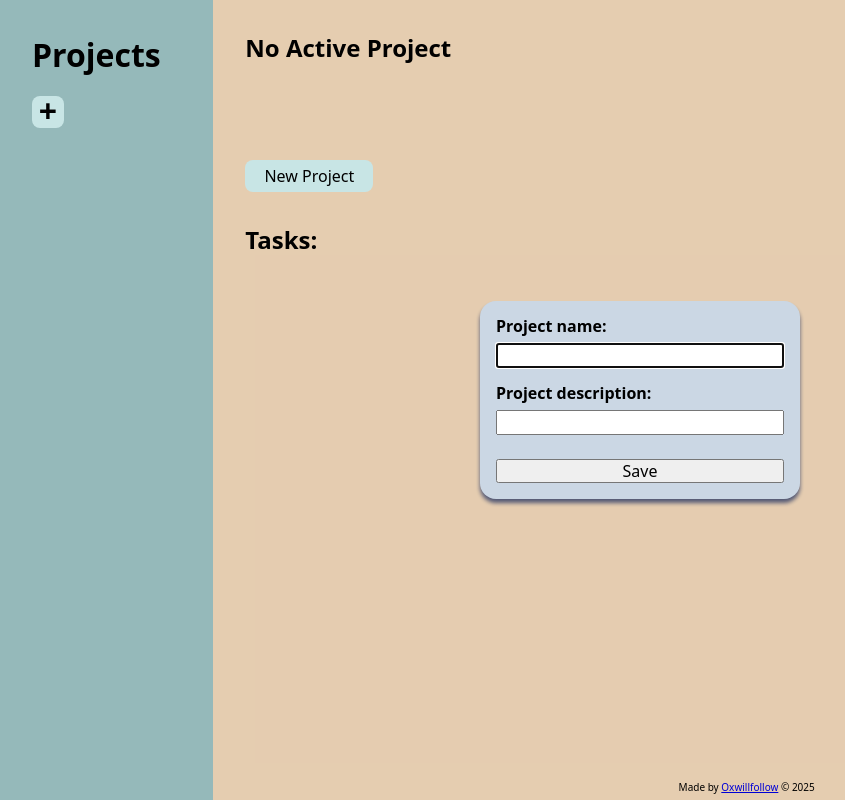
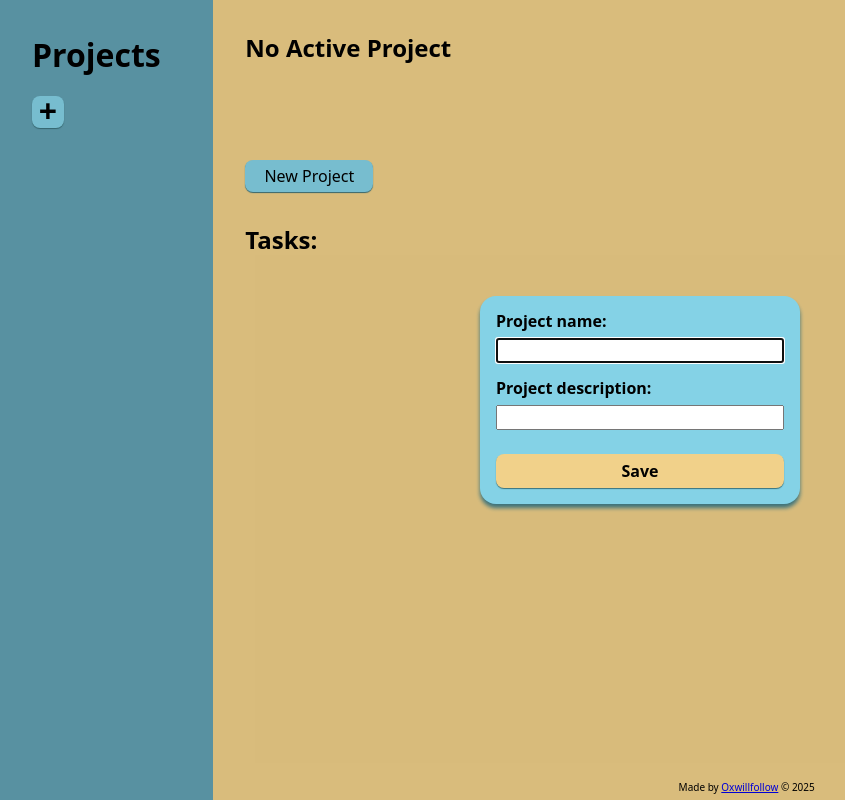
Before and after one commit to Oxwillfollow/todo-list, a website built with webpack: page src/template.html in a window 1280 px wide. Both pictures are taken after a click on the button "New Project". Shown: the whole page, without its empty margins (0-845 px from the left). Built offline with nearby package versions, Linux system fonts and the light colour scheme.

Commit message:
Improve css styling

```diff
--- a/src/styles.css
+++ b/src/styles.css
@@ -1,5 +1,11 @@
 @import '../node_modules/modern-normalize/modern-normalize.css';
-
+:root{
+    --first-color: #3a717a;
+    --second-color: #62a1b3;
+    --third-color: #84d2e6;
+    --fourth-color:  #f1d18a;
+    --fifth-color: #80dbf1;
+}
 body{
     height: 100vh;
 }
@@ -9,15 +15,15 @@ body{
     grid: 1fr 24px / 1fr 5fr
 }
 #sidebar{
-    background-color: rgb(166, 206, 207);
+    background-color: var(--second-color);
     grid-area: 1/1 / 3/2;
 }
 #main{
-    background-color: bisque;
+    background-color: var(--fourth-color);
 }
 footer{
     grid-area: 2/2 / 3/3;
-    background-color: bisque;
+    background-color: var(--fourth-color);
     width: 100%;
     height: 100%;
     display: flex;
@@ -42,10 +48,10 @@ footer{
 
 #project-dialog,
 #task-dialog{
-    background-color: rgb(203, 215, 228);
+    background-color: var(--third-color);
     border-radius: 16px;
     border: 0;
-    box-shadow: 0 4px 4px rgb(83, 88, 116);
+    box-shadow: 0 4px 4px var(--first-color);
     min-width: 320px;
 }
 
@@ -64,6 +70,17 @@ footer{
 
     button{
         margin-top: 16px;
+        background-color: var(--fourth-color);
+        border: 0;
+        box-shadow: 0 1px 1px var(--first-color);
+        border-radius: 8px;
+        padding: 8px;
+        font-weight: 600;
+    }
+
+    button:hover{
+        box-shadow: 0 2px 2px var(--first-color);
+        translate: 0 -1px;
     }
 }
 
@@ -91,11 +108,14 @@ img{
         height: 32px;
         border: 0;
         border-radius: 8px;
-        background-color: rgb(223, 255, 255);
+        background-color: var(--third-color);
+        box-shadow: 0 1px 1px var(--first-color);
+        user-select: none;
     }
     #new-project-btn:hover{
-        box-shadow: 0 2px 2px rgb(122, 122, 122);
-        background-color: rgb(235, 255, 255);
+        background-color: var(--fifth-color);
+        box-shadow: 0 2px 2px var(--first-color);
+        translate: 0 -1px;
     }
 }
 
@@ -126,7 +146,7 @@ h3 {
         width: 100%;
         word-wrap: break-word;
         text-decoration: none;
-        color: rgb(24, 24, 24);
+        color: black;
     }
     a[data-active="true"]{
         text-decoration: underline;
@@ -161,7 +181,6 @@ h3 {
 .project-task-header{
     font-size: 1.1rem;
     font-weight: 300;
-    color: rgb(66, 66, 66);
 }
 
 #new-btn{
@@ -169,13 +188,14 @@ h3 {
     height: 32px;
     border: 0;
     border-radius: 8px;
-    background-color: rgb(223, 255, 255);
+    background-color: var(--third-color);
+    box-shadow: 0 1px 1px var(--first-color);
 }
 
 #new-btn:hover{
-    box-shadow: 0 2px 2px rgb(122, 122, 122);
-    background-color: rgb(235, 255, 255);
-
+    background-color: var(--fifth-color);
+    box-shadow: 0 2px 2px var(--first-color);
+    translate: 0 -1px;
 }
 
 .active-project-task-checkbox[data-completed="true"]+.active-project-task-header-container{
@@ -191,6 +211,10 @@ h3 {
     .active-project-task-header{
         margin: 0;
         cursor: pointer;
+    }
+
+    .active-project-task-header:hover{
+        color: rgb(255, 81, 28);
     }
 
     .active-project-task-dueDate{
```
Also changed, not shown: src/uiState.js (+4 -4 lines).
